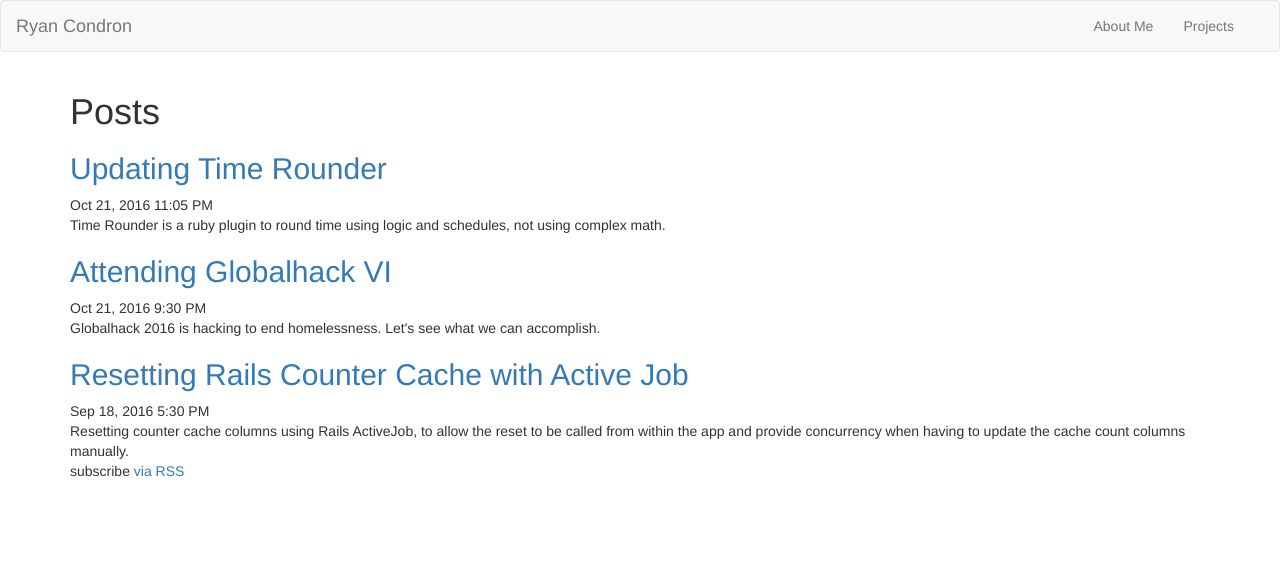
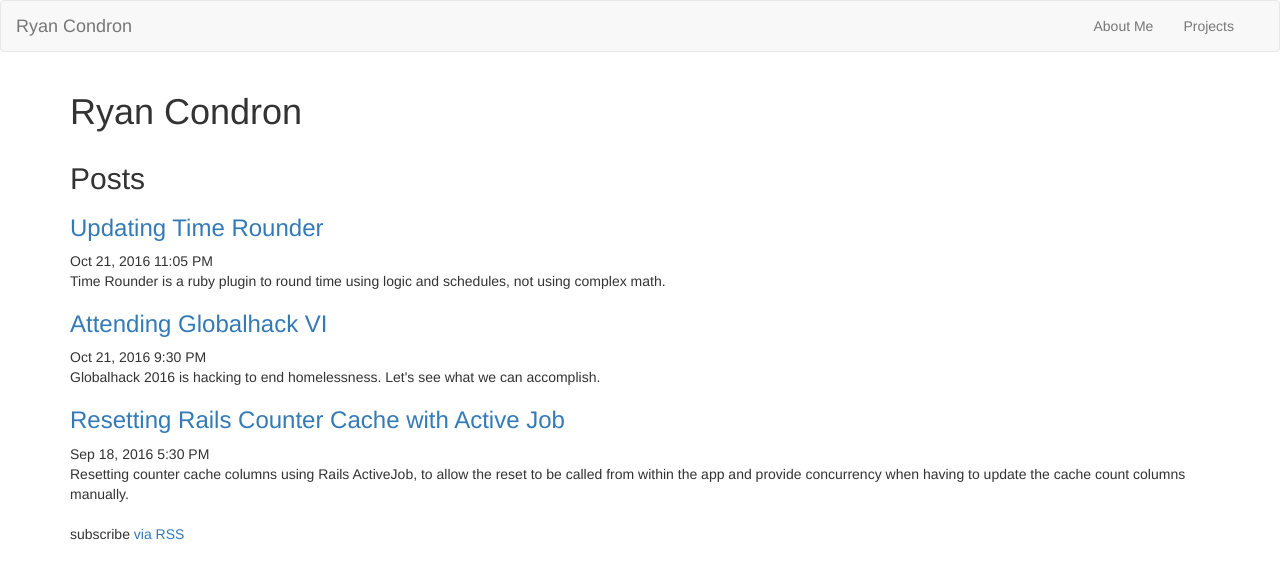
Before and after one commit to rebelweb/rebelweb.github.io, a Jekyll site: the page built from index.html, in a window 1280 px wide. Shown: the top 579 px of the page. Built offline with Jekyll 4.4.1, drawn with Linux system fonts in a browser that asks for light colours.

```diff
--- a/_includes/header.html
+++ b/_includes/header.html
@@ -19,8 +19,11 @@
             <li><a href="{{ my_page.url | prepend: full_base_url }}">{{ my_page.title | escape }}</a></li>
           {% endif %}
         {% endfor %}
-        <li></li>
       </ul>
     </div>
   </div>
 </nav>
+
+<div class="container">
+  <h1 class="page-heading">Ryan Condron</h1>
+</div>
--- a/_layouts/default.html
+++ b/_layouts/default.html
@@ -7,5 +7,9 @@
       {{ content }}
     </div>
     {% include footer.html %}
+
+    {% if jekyll.environment == 'production' %}
+      {% include analytics.html %}
+    {% endif %}
   </body>
 </html>
--- a/index.html
+++ b/index.html
@@ -4,14 +4,15 @@ layout: default
 
 <div class="home">
 
-  <h1 class="page-heading">Posts</h1>
+  <h2>Posts</h2>
 
-    {% for post in site.posts %}
-      <h2><a class="post-link" href="{{ post.url | prepend: site.baseurl }}">{{ post.title | escape }}</a></h2>
-      <span class="post-meta">{{ post.date | date: "%b %-d, %Y %l:%M %p" }}</span>
-      <div class="post-body">{{ post.description }}</div>
-    {% endfor %}
+  {% for post in site.posts %}
+    <h3><a class="post-link" href="{{ post.url | prepend: site.baseurl }}">{{ post.title | escape }}</a></h3>
+    <span class="post-meta">{{ post.date | date: "%b %-d, %Y %l:%M %p" }}</span>
+    <div class="post-body">{{ post.description }}</div>
+  {% endfor %}
 
+  <br />
   <p class="rss-subscribe">subscribe <a href="{{ "/feed.xml" | prepend: site.baseurl }}">via RSS</a></p>
 
 </div>
```
Also changed, not shown: _includes/analytics.html (added, +10 -0 lines).
